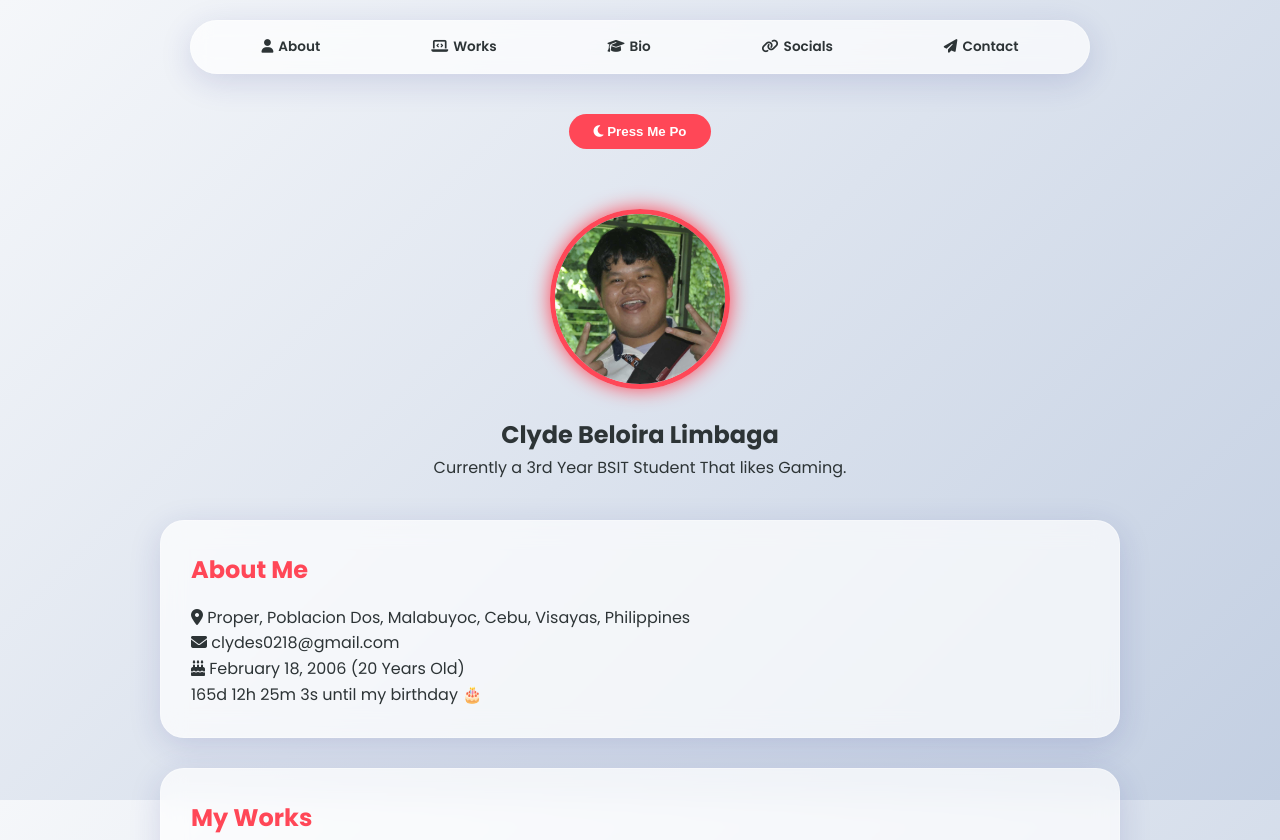
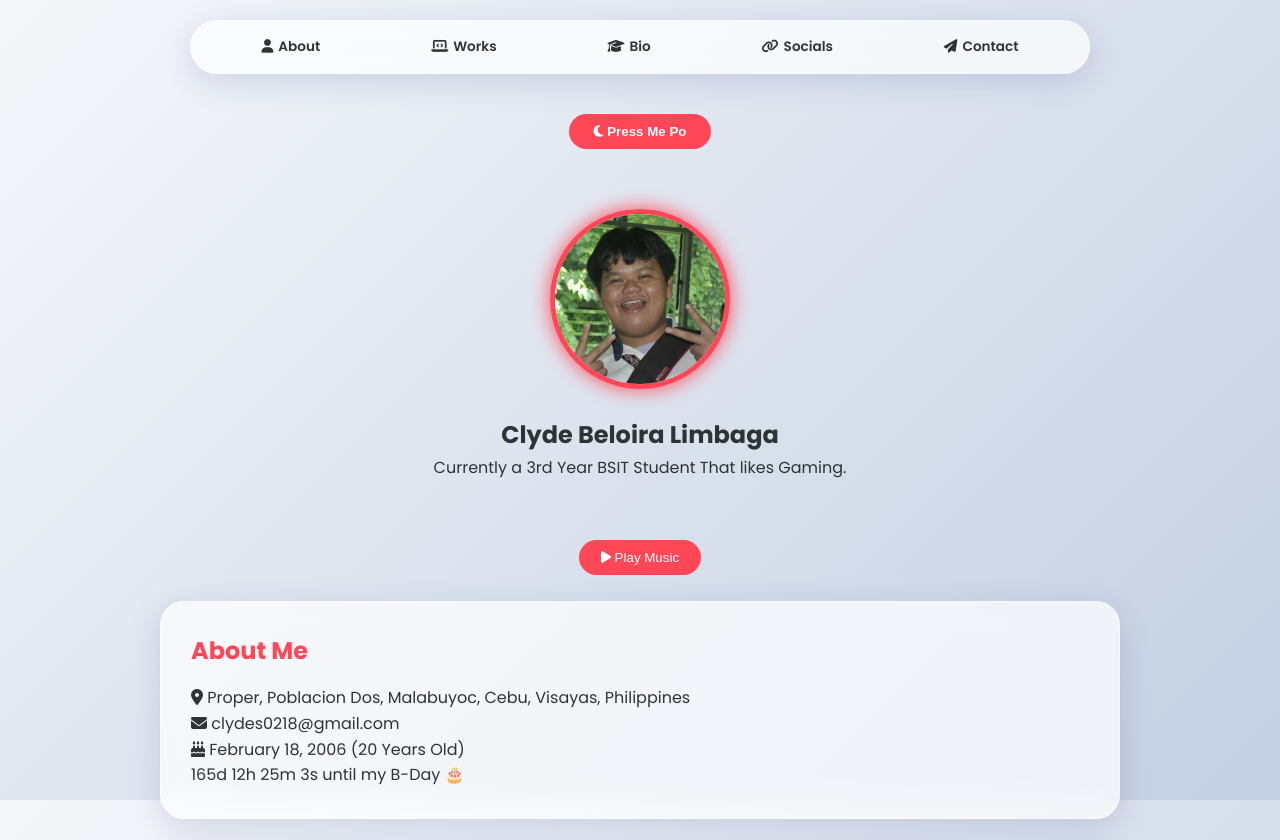
Before and after one commit to ClydeLimbaga420/Clyde-s-Profile, a plain HTML site: page index.html in a window 1280 px wide. Shown: the top 840 px of the page. Drawn offline with Linux system fonts and the light colour scheme.

Commit message:
Add Music

```diff
--- a/index.html
+++ b/index.html
@@ -111,6 +111,24 @@
 
         textarea { width: 100%; padding: 15px; border-radius: 15px; border: 1px solid var(--glass-border); background: rgba(255,255,255,0.1); color: var(--text-color); }
         #send { margin-top: 15px; width: 100%; padding: 15px; border-radius: 15px; background: var(--accent-color); color: white; border: none; font-weight: bold; cursor: pointer; }
+
+        .music-player {
+            margin-top: 20px;
+            text-align: center;
+        }
+
+        #musicButton {
+            background: var(--accent-color);
+            color: white;
+            border: none;
+            padding: 10px 22px;
+            border-radius: 50px;
+            cursor: pointer;
+        }
+
+        #musicButton:hover {
+            transform: scale(1.05);
+        }
     </style>
 </head>
 
@@ -135,6 +153,18 @@
             <h1>Clyde Beloira Limbaga</h1>
             <p>Currently a 3rd Year BSIT Student That likes Gaming.</p>
         </section>
+
+        <div class="music-player">
+            <audio id="bgMusic" loop>
+                <source src="music.mp3" type="audio/mpeg">
+            </audio>
+
+            <button id="musicButton" onclick="toggleMusic()">
+                <i class="fas fa-play"></i> Play Music
+            </button>
+        </div>
+
+        <br>
 
         <div class="glass-card hidden-section" id="about">
             <h2 style="color: var(--accent-color); margin-bottom: 15px;">About Me</h2>
@@ -315,13 +345,26 @@
             countdownText = "🎉 It's my birthday today! 🎂";
             launchConfetti();
         } else {
-            countdownText = `${days}d ${hours}h ${minutes}m ${seconds}s until my birthday 🎂`;
+            countdownText = `${days}d ${hours}h ${minutes}m ${seconds}s until my B-Day 🎂`;
         }
 
         document.getElementById("birthday-countdown").textContent = countdownText;
     }
 
     setInterval(updateBirthdayCountdown, 1000);
+
+    const bgMusic = document.getElementById("bgMusic");
+    const musicButton = document.getElementById("musicButton");
+
+    function toggleMusic() {
+        if (bgMusic.paused) {
+            bgMusic.play();
+            musicButton.innerHTML = '<i class="fas fa-pause"></i> Pause Music';
+        } else {
+            bgMusic.pause();
+            musicButton.innerHTML = '<i class="fas fa-play"></i> Play Music';
+        }
+    }
 </script>
 </body>
 </html>
```
Also changed, not shown: 1 other file.
